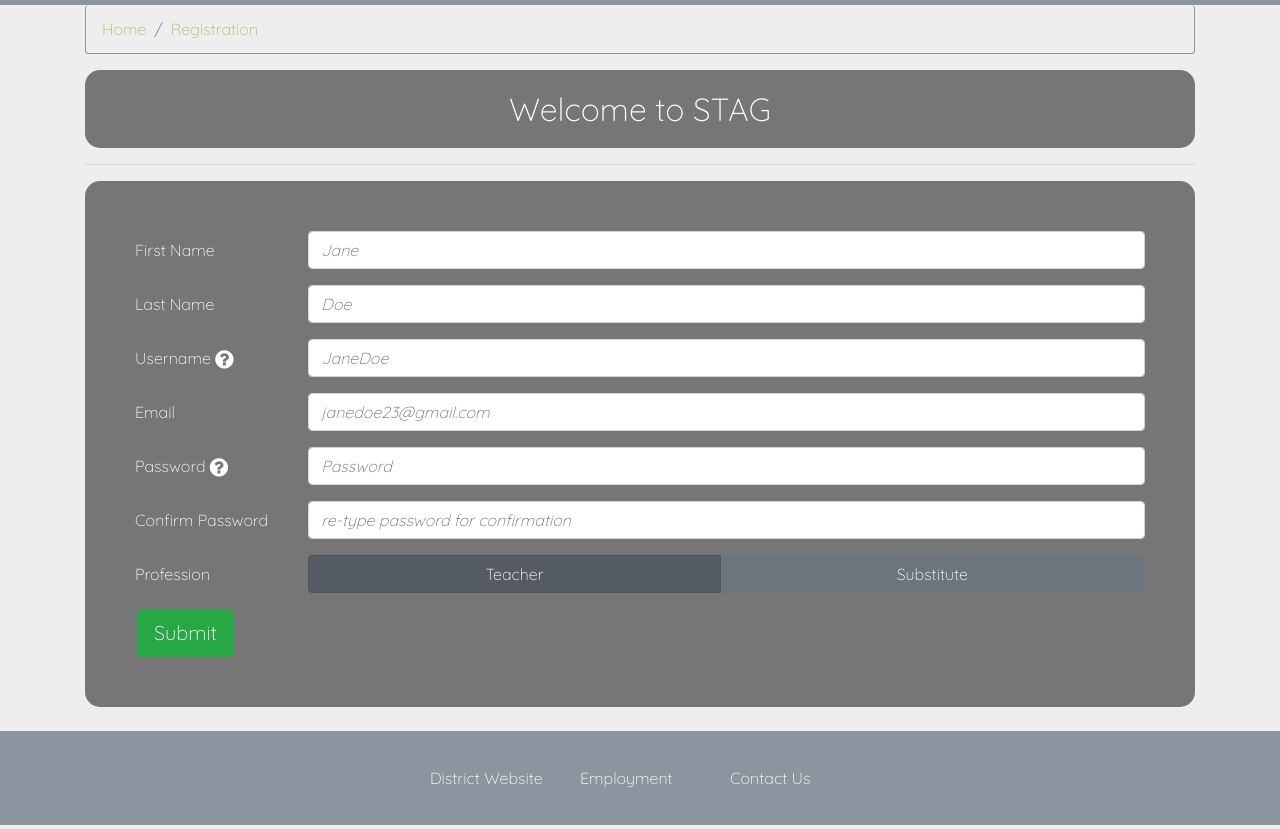
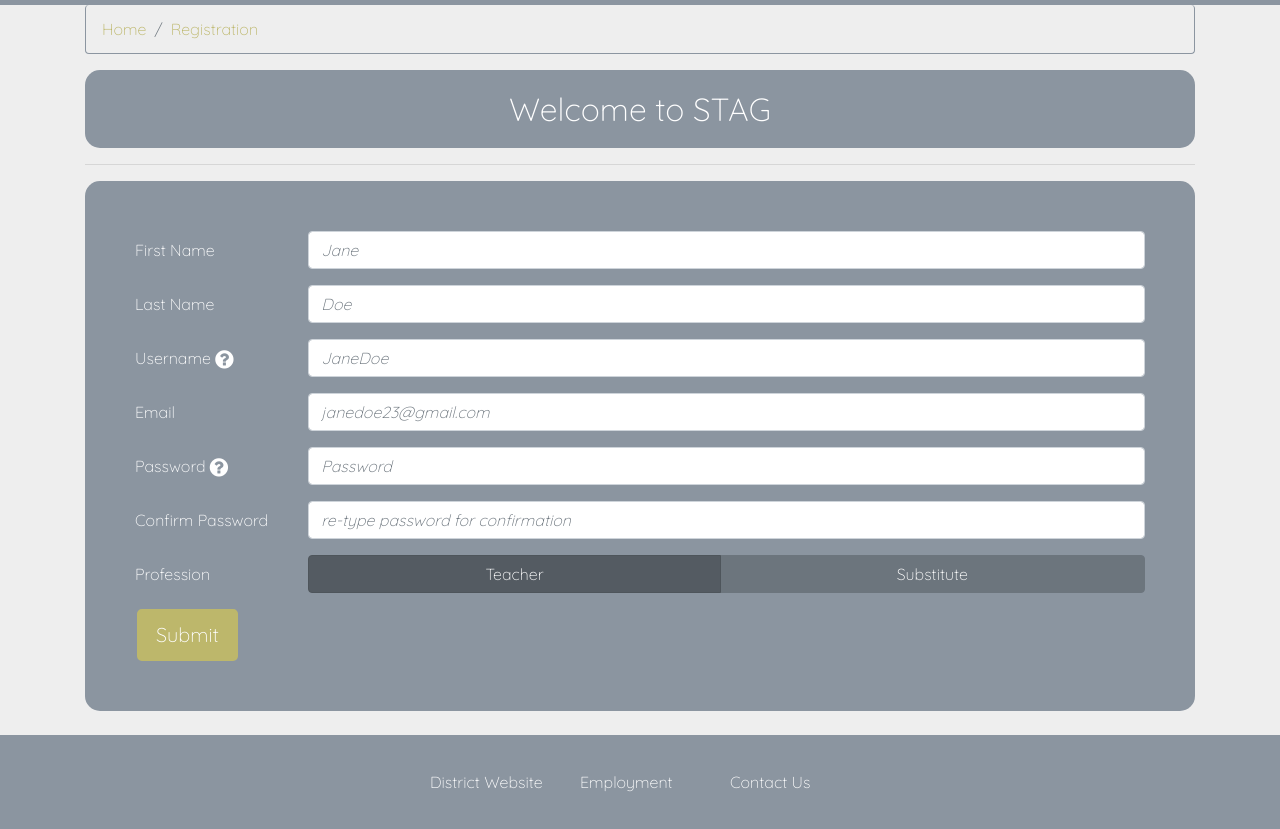
Before and after one commit to ZacharyBallard/S.T.A.G., a website: page registration.html in a window 1280 px wide. Shown: the part 247-1076 px from the top of the page. Drawn offline with nearby package versions, Linux system fonts and the light colour scheme.

Commit message:
registration.html style update

```diff
--- a/css/styles.scss
+++ b/css/styles.scss
@@ -139,7 +139,7 @@ a, a:hover {
 
 
 #regHeader{
-    background-color: $color-black-transparent;
+    background-color: $color-secondary;
     border-radius: 15px;
     margin: auto;
     padding: 20px;
@@ -148,11 +148,15 @@ a, a:hover {
 
 
 #regForm{
-    background-color: $color-black-transparent;
+    background-color: $color-secondary;
     border-radius: 15px;
     margin: auto;
     padding: 50px;
     color: white;
+    button{
+        background-color: $color-primary;
+        border: darkkhaki solid;
+    }
 }
 
 #regSubmit{
--- a/registration.html
+++ b/registration.html
@@ -155,7 +155,7 @@
     <div class="container">
         <div class="row row-content">
             <div class="col-12 text-center">
-                <h2 id="contactHeader">Welcome to STAG</h2>
+                <h2 id="regHeader">Welcome to STAG</h2>
                 <hr />
             </div>
             <div class="col">
```
Also changed, not shown: css/styles.css.
